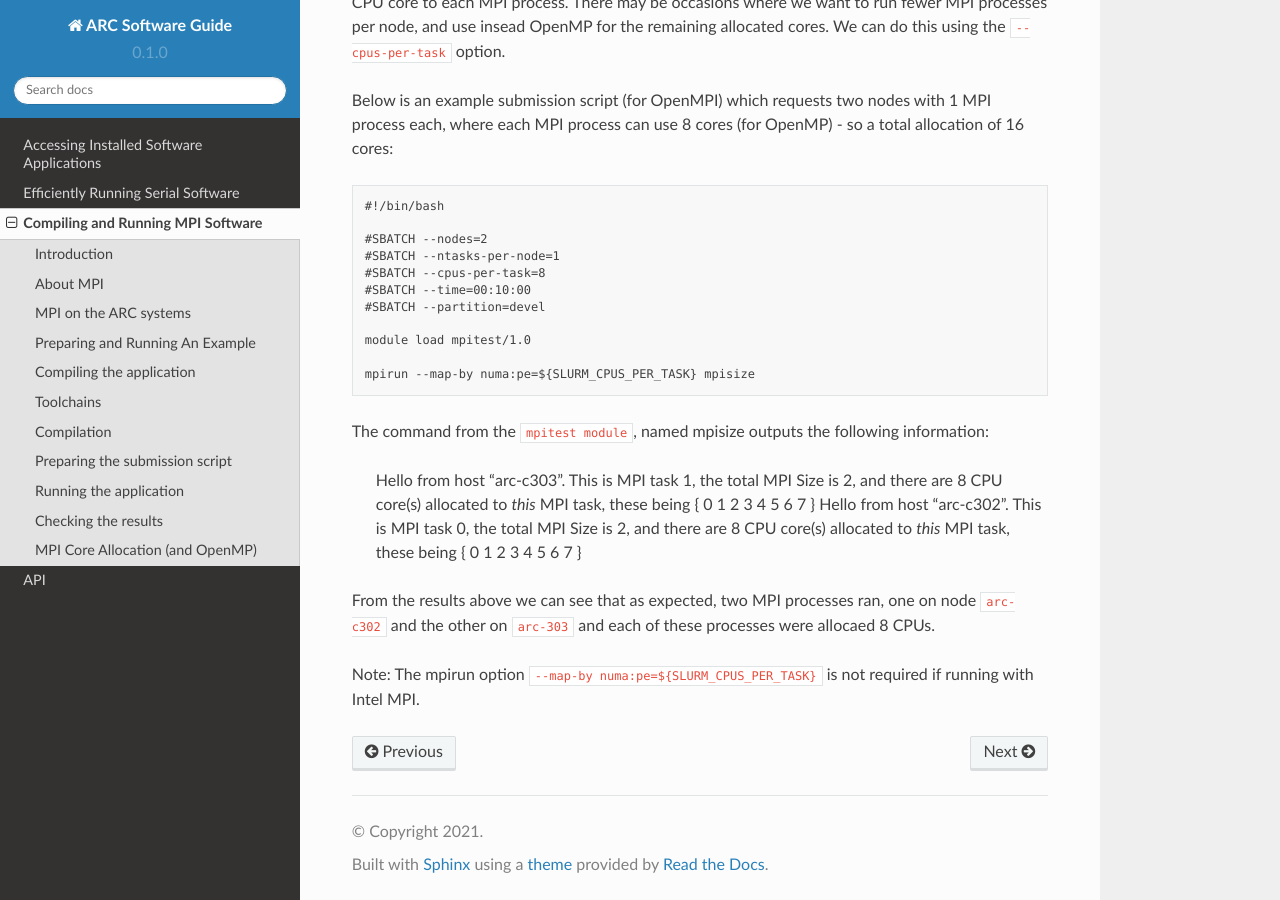
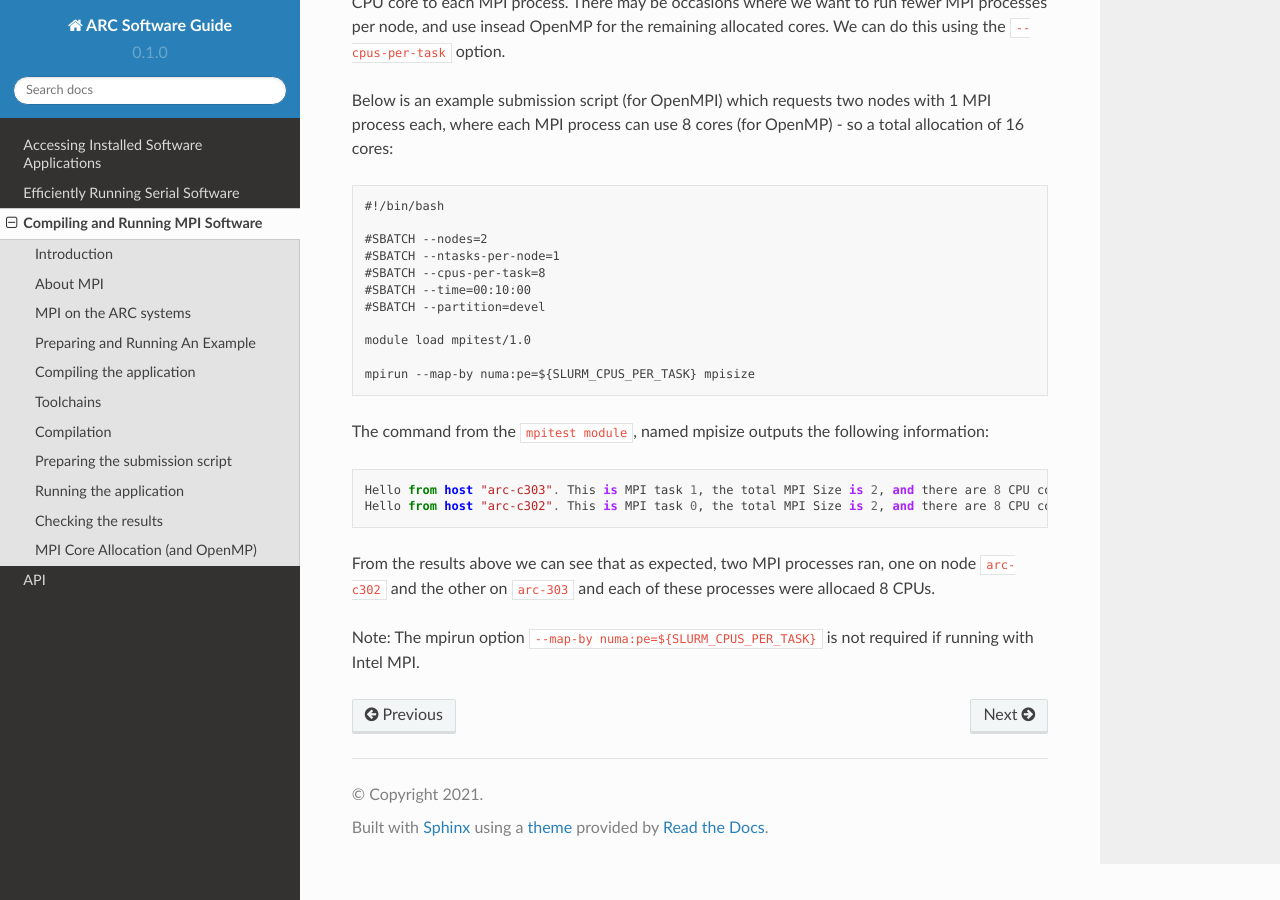
Before and after one commit to oxford-arc/arc-software-guide, a Sphinx documentation site: the page built from docs/source/arc-compiling.rst, in a window 1280 px wide and 900 px high, scrolled down 5652 px. Built offline with Sphinx 7.4.7 and the Read the Docs theme 2.0.0, drawn with Linux system fonts in a browser that asks for light colours.

```diff
--- a/docs/source/arc-compiling.rst
+++ b/docs/source/arc-compiling.rst
@@ -248,7 +248,7 @@ Below is an example submission script (for OpenMPI) which requests two nodes wit
  mpirun --map-by numa:pe=${SLURM_CPUS_PER_TASK} mpisize
 
 
-The command from the ``mpitest module``, named mpisize outputs the following information:
+The command from the ``mpitest module``, named mpisize outputs the following information::
 
  Hello from host "arc-c303". This is MPI task 1, the total MPI Size is 2, and there are 8 CPU core(s) allocated to *this* MPI task, these being { 0 1 2 3 4 5 6 7 }
  Hello from host "arc-c302". This is MPI task 0, the total MPI Size is 2, and there are 8 CPU core(s) allocated to *this* MPI task, these being { 0 1 2 3 4 5 6 7 }
```
